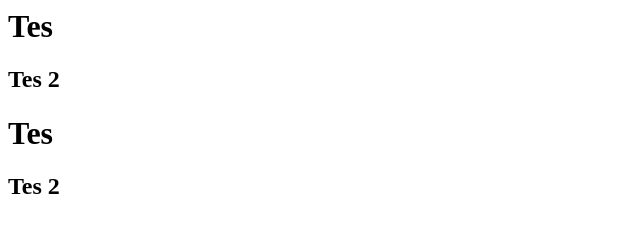
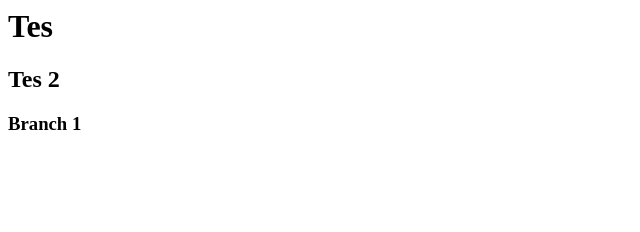
Before and after one commit to lhawi/Tes, a plain HTML site: page index.html in a window 1280 px wide. Shown: the whole page, without its empty margins (0-640 px from the left). Drawn offline with Linux system fonts and the light colour scheme.

Commit message:
branch 1

```diff
--- a/index.html
+++ b/index.html
@@ -1,4 +1,3 @@
 <h1>Tes</h1>
 <h2>Tes 2</h2>
-<h1>Tes</h1>
-<h2>Tes 2</h2>
+<h3>Branch 1</h3>
```
